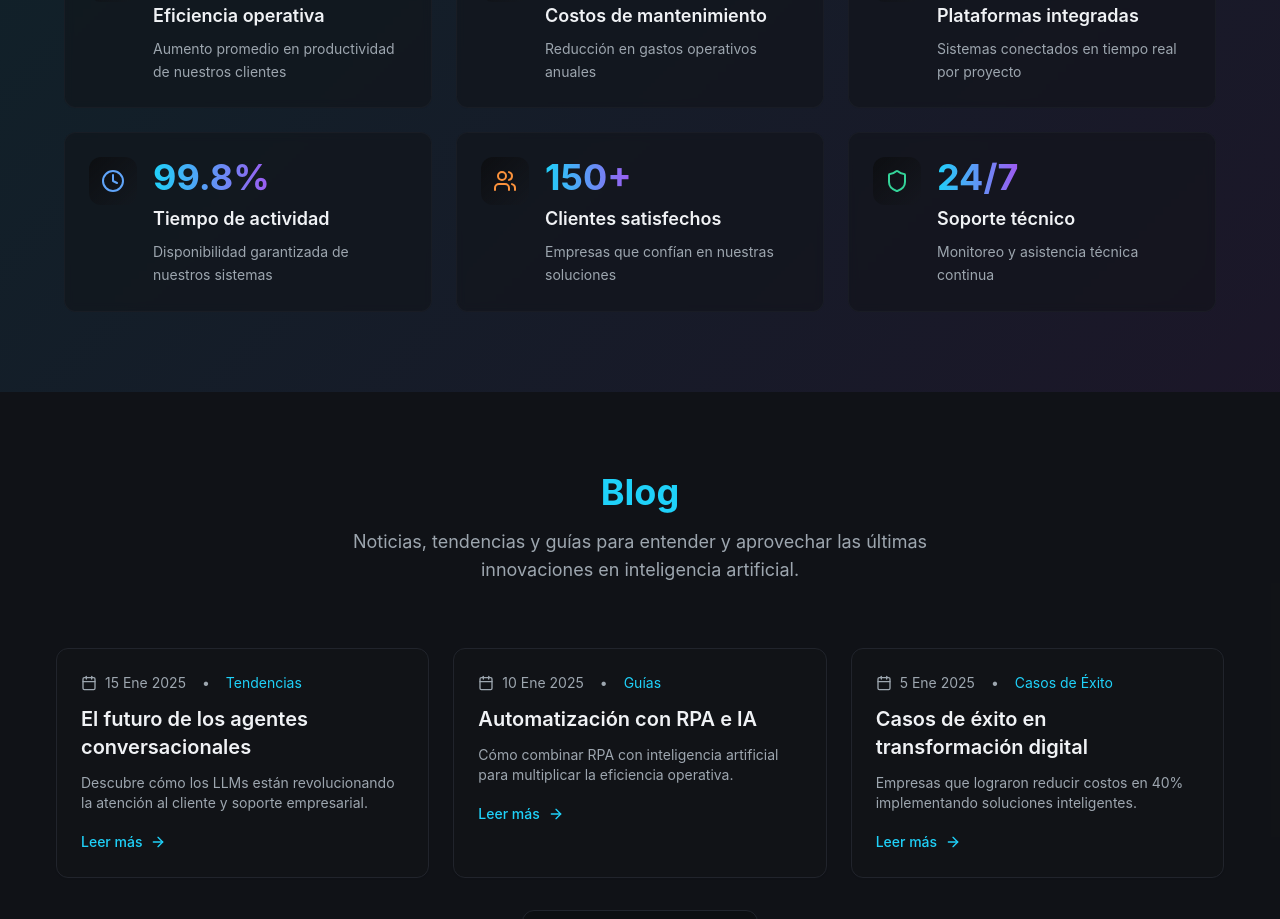
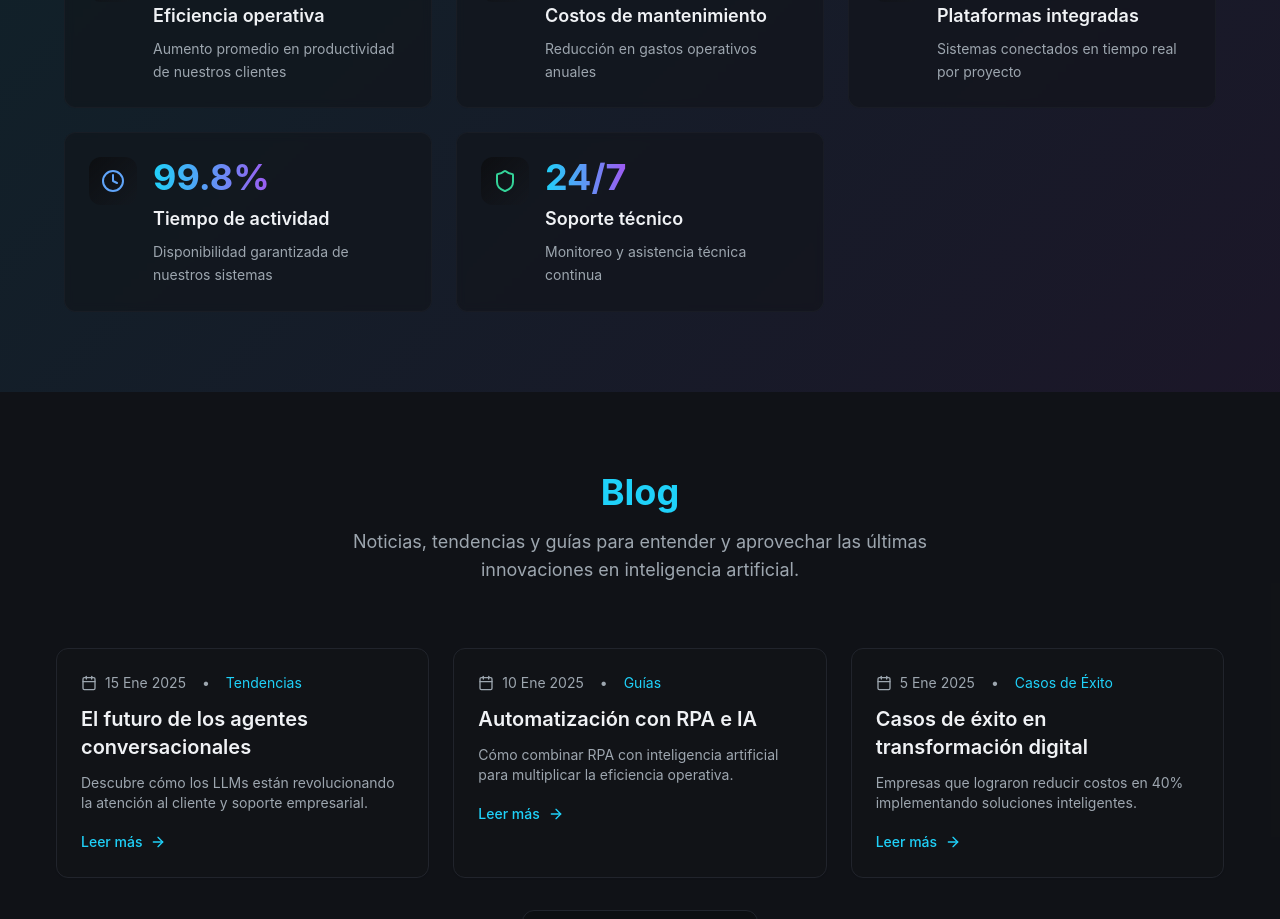
Before and after one commit to alfredohead/waniax-digital-pulse, a React (Vite) app: page / in a window 1280 px wide. Shown: the part 2720-3639 px from the top of the page. Built offline with nearby package versions, Linux system fonts and the light colour scheme.

Commit message:
Remove "Clientes Satisfechos" section

```diff
--- a/src/components/ResultsSection.tsx
+++ b/src/components/ResultsSection.tsx
@@ -1,4 +1,4 @@
-import { TrendingUp, TrendingDown, Network, Clock, Users, Shield } from "lucide-react";
+import { TrendingUp, TrendingDown, Network, Clock, Shield } from "lucide-react";
 
 const results = [
   {
@@ -28,13 +28,6 @@ const results = [
     description: "Disponibilidad garantizada de nuestros sistemas",
     icon: Clock,
     color: "text-blue-400"
-  },
-  {
-    value: "150+",
-    label: "Clientes satisfechos",
-    description: "Empresas que confían en nuestras soluciones",
-    icon: Users,
-    color: "text-orange-400"
   },
   {
     value: "24/7",
```
